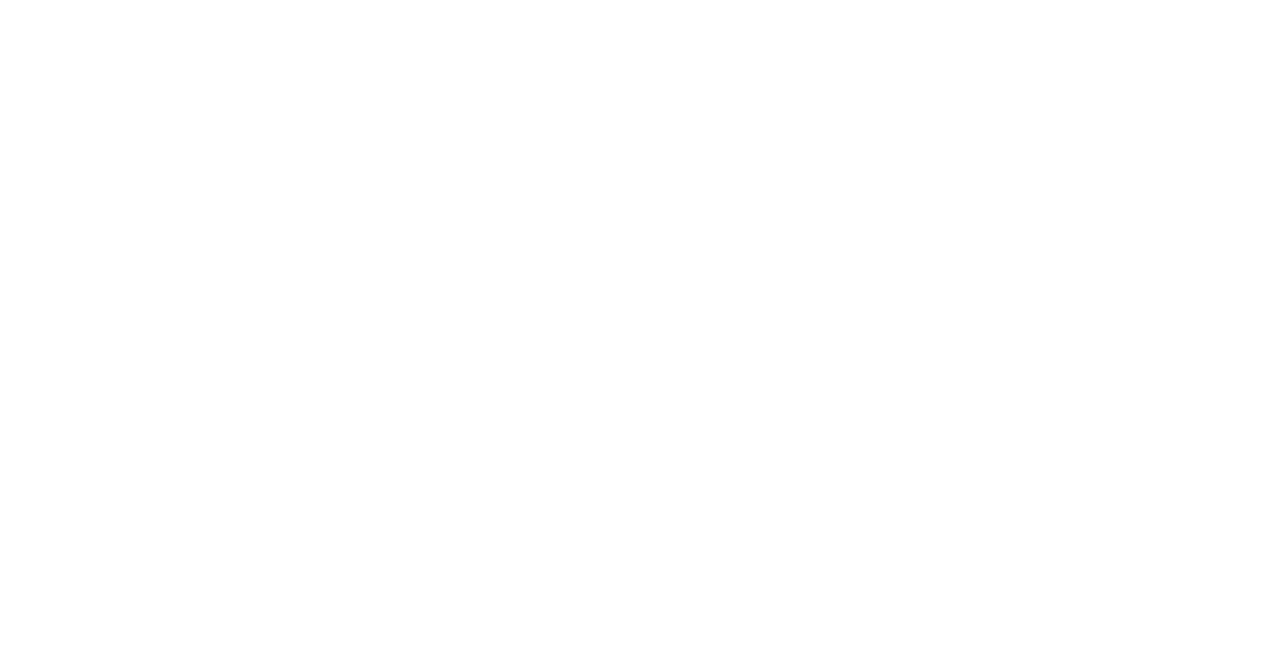
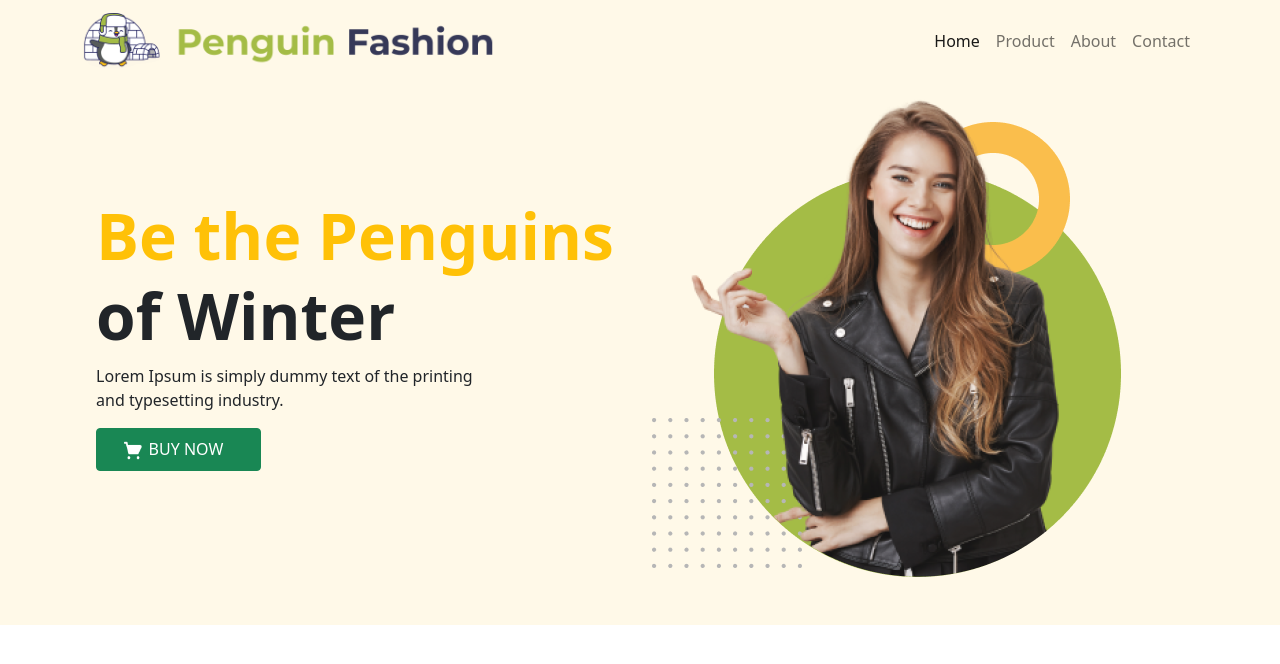
Before and after one commit to shahadat2772/Penguin-Fassion, a plain HTML site: page index.html in a window 1280 px wide. Drawn offline with Linux system fonts and the light colour scheme.

Commit message:
sec1 added]

```diff
--- a/index.html
+++ b/index.html
@@ -13,8 +13,65 @@
 </head>
 
 <body>
+    <!-- HEADR -->
+    <header>
+        <nav class="navbar navbar-expand-lg navbar-light my-backround-color ">
+            <div class="container">
+                <div class="d-flex">
+                    <a class="navbar-brand" href="#"><img style="width: 50%;" src="icons/Group 33072.png" alt=""></a>
+                    <button class="navbar-toggler" type="button" data-bs-toggle="collapse"
+                        data-bs-target="#navbarSupportedContent" aria-controls="navbarSupportedContent"
+                        aria-expanded="false" aria-label="Toggle navigation">
+                        <span class="navbar-toggler-icon"></span>
+                    </button>
+                </div>
+                <div class="collapse navbar-collapse" id="navbarSupportedContent">
+                    <ul class="navbar-nav ms-auto mb-2 mb-lg-0 d-flex align-items-center">
+                        <li class="nav-item">
+                            <a class="nav-link active" aria-current="page" href="#">Home</a>
+                        </li>
+                        <li class="nav-item">
+                            <a class="nav-link" href="#">Product</a>
+                        </li>
+                        <li class="nav-item">
+                            <a class="nav-link" href="#">About</a>
+                        </li>
+                        <li class="nav-item">
+                            <a class="nav-link" href="#">Contact</a>
+                        </li>
+                    </ul>
+                </div>
+            </div>
+        </nav>
+    </header>
+    <!-- MAIN -->
+    <main>
+        <section class="sec-1 my-backround-color pt-2 pb-5 mb-5">
+            <div class="container">
+                <div class="row">
+                    <div class="col-md-6 d-flex align-items-center justify-content-center">
+                        <div class="">
+                            <h1 class="display-3 fw-bold lh-sm"><span class="text-warning">Be the Penguins</span><br>
+                                of Winter</h1>
+                            <p class="lh-base">Lorem Ipsum is simply dummy text of the printing <br>
+                                and typesetting industry.</p>
 
+                            <div class="btn btn-success ps-0 py-2 fw-4">
+                                <img class="img-fluid" style="width: 15%;" src="icons/shopping-cart 1.png" alt="">
+                                BUY NOW
+                            </div>
+                        </div>
+                    </div>
+                    <div class="col-md-6">
+                        <img class="img-fluid" src="images/model.png" alt="">
+                    </div>
+                </div>
+            </div>
+        </section>
+        <section class="sec-2">
 
+        </section>
+    </main>
 
 
     <!-- JS Script -->
--- a/styles/style.css
+++ b/styles/style.css
@@ -0,0 +1,3 @@
+.my-backround-color{
+    background-color: #fff9e8;
+}
```
